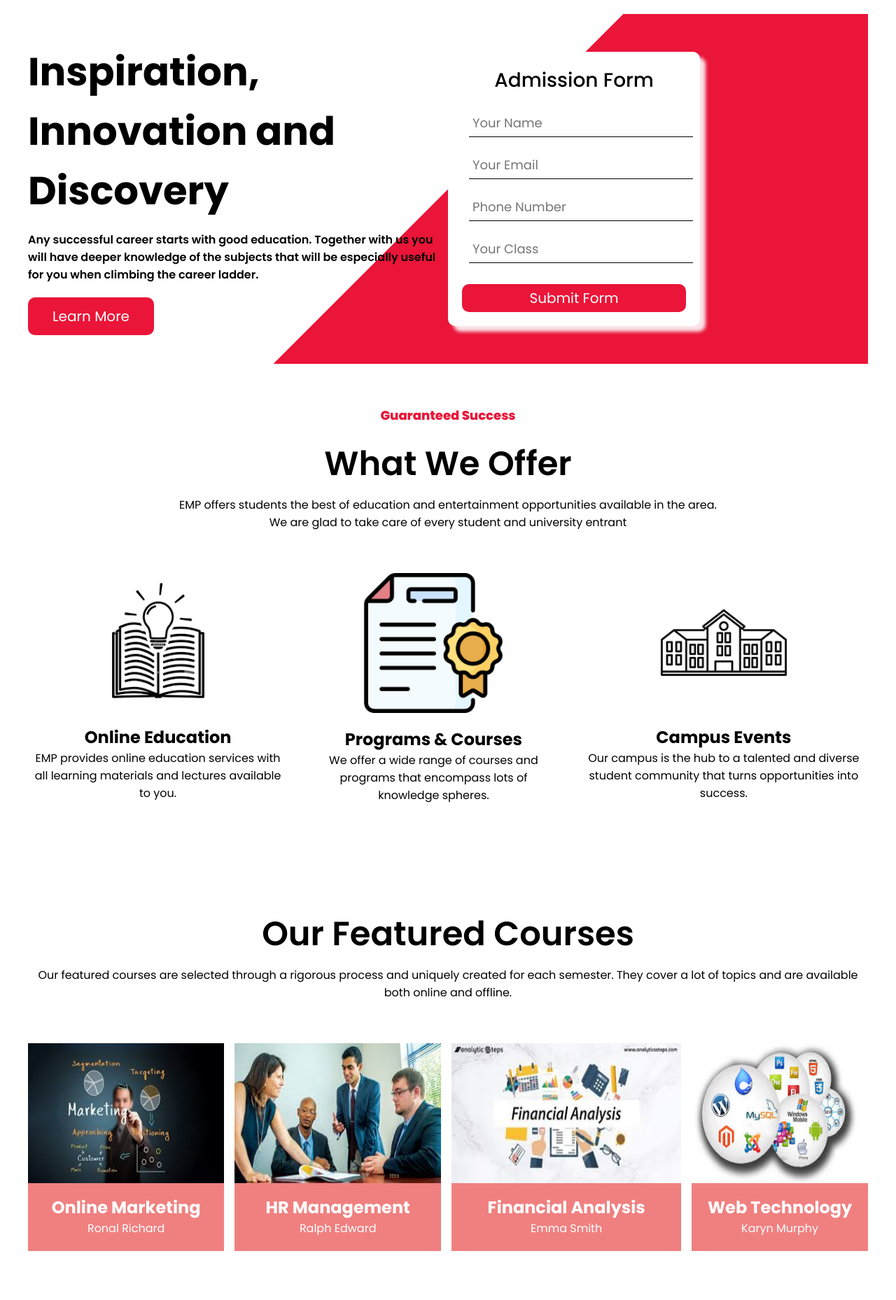
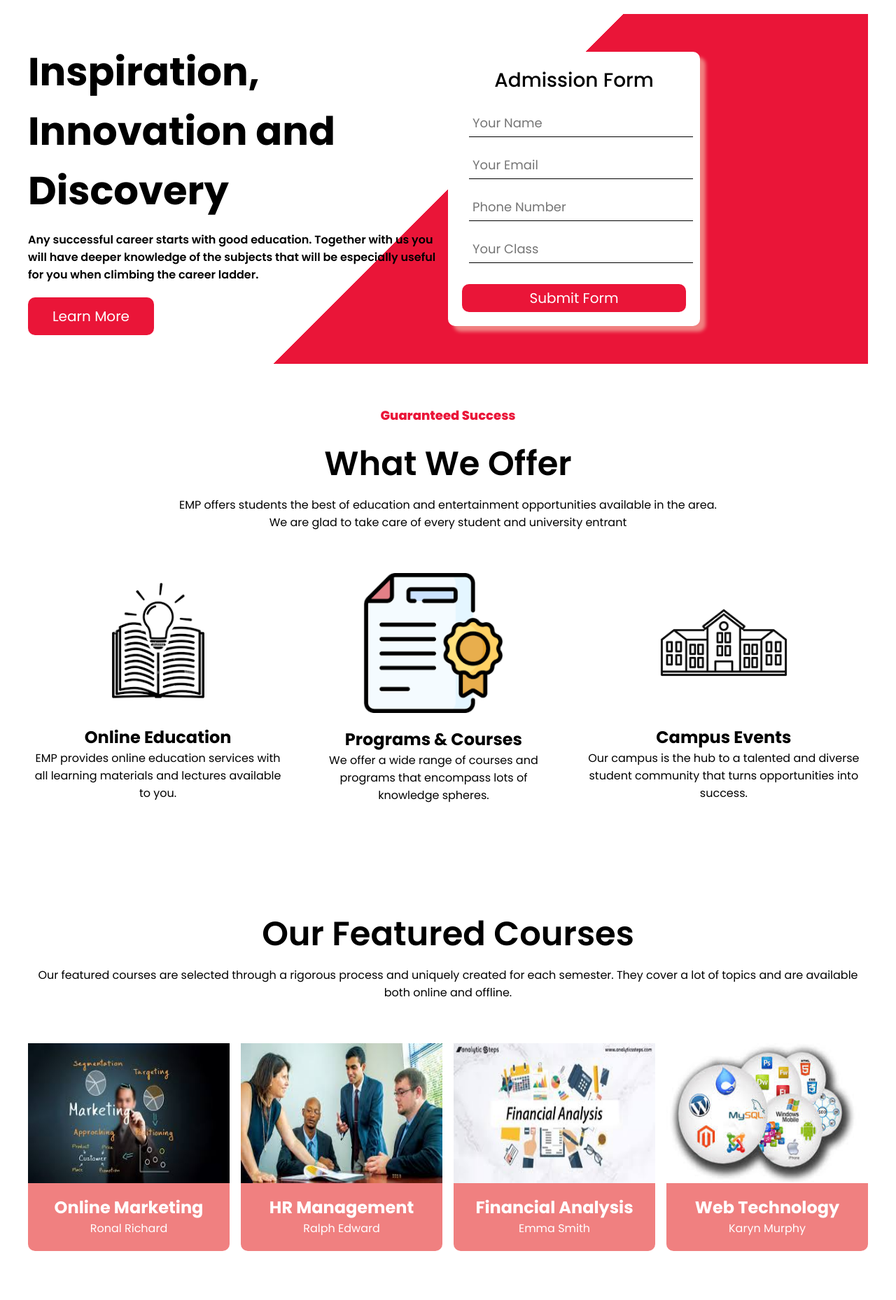
Before and after one commit to Zubaer-ahamad/School-Management-System, a PHP site: page / in a window 1280 px wide. Shown: the part 74-1932 px from the top of the page at 70% size. Run offline with PHP 8.4, Linux system fonts and the light colour scheme.

Commit message:
home featured complete

```diff
--- a/assets/css/home.css
+++ b/assets/css/home.css
@@ -108,7 +108,7 @@ form {
     background-color: #fff;
     padding: 20px;
     border-radius: 10px;
-    box-shadow: 8px 8px 5px rgba(253, 253, 253, 0.89);
+    box-shadow: 8px 8px 5px lightcoral;
 }
 
 form h3 {
@@ -199,12 +199,14 @@ form h3 {
     display: flex;
     justify-content: space-between;
     align-items: center;
-    gap: 15px;
+    /* gap: 15px; */
 }
 
 .featured-card {
+    width: 24%;
     background-color: lightcoral;
     padding-bottom: 20px;
+    border-radius: 10px;
 }
 
 .featured-card-image img {
--- a/assets/css/style.css
+++ b/assets/css/style.css
@@ -20,7 +20,8 @@ ul li {
 }
 
 img {
-    width: 100%;
+    max-width: 100%;
+    height: auto;
 }
 
 @media only screen and (max-width: 1030px) {
```
